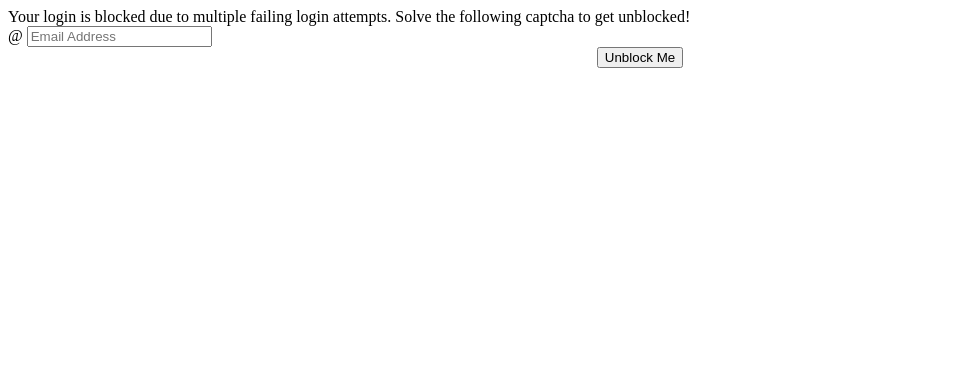
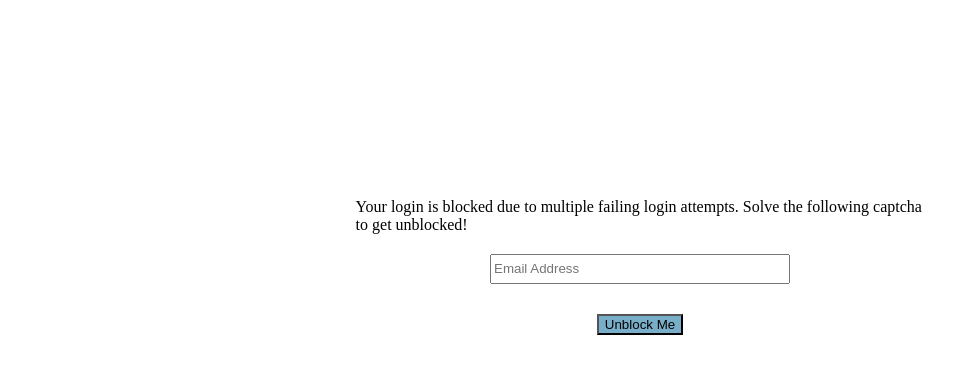
Before and after one commit to foundertherapy/django-users-plus, a Django app: template accountsplus/templates/accounts/locked_out.html in a window 1280 px wide. Shown: the top 374 px of the page, without its empty margins (0-975 px from the left). Run offline with Django 3.2, Linux system fonts and the light colour scheme; the template is opened without the code that fills it: values that come from a table or form of the project are taken from there, others are empty; parts of the project's set-up code (start-up, migrations or seed data) failed here and were passed over; some libraries are stand-ins or nearby versions.

Commit message:
refactor lockout default html page

```diff
--- a/accountsplus/templates/accounts/locked_out.html
+++ b/accountsplus/templates/accounts/locked_out.html
@@ -3,27 +3,29 @@
 
 {% block content %}
 
-    <div class="col-lg-6 col-lg-offset-3 col-md-6 col-md-offset-3 locked-out-container">
-        <div class="login-message">
-            {% trans "Your login is blocked due to multiple failing login attempts. Solve the following captcha to get unblocked!" %}
+    <div class="locked-out-container">
+        <div class="login-message" style="margin: 0 auto;padding-top: 15%;width: 45%;">
+            Your login is blocked due to multiple failing login attempts. Solve the following captcha to get unblocked!
         </div>
-        <div>
+        <div style="padding-top: 20px;">
             <form action="{{ form.action }}" method="post">
                 {% csrf_token %}
 
-                <div class="input-group">
-                    <span class="input-group-addon">@</span>
-                    <input class="form-control input-lg" id="id_username" maxlength="254" name="username" type="email" placeholder="Email Address" {% if form.username.value %}value="{{ form.username.value }}{% endif %}">
+                <div class="input-group" style="margin: 0 auto;text-align: center">
+                    <input class="form-control input-lg" id="id_username" maxlength="254" name="username" type="email" placeholder="Email Address" {% if form.username.value %}value="{{ form.username.value }}{% endif %}" style="height: 30px;width: 300px;font-size: smaller;">
                 </div>
 
-                <div class="error-list">
+                <div style="text-align: center; padding-top: 15px">
+                     <div class="error-list">
                     {{ form.captcha.errors }}
+                    </div>
+
+                    {{ form.captcha }}
                 </div>
 
-                {{ form.captcha }}
 
-                <div class="form-actions" align="center">
-                    <button type="submit" class="btn btn-default btn-primary">Unblock Me</button>
+                <div class="form-actions" align="center" style="padding-top: 15px;text-align: center">
+                    <button type="submit" class="btn btn-default btn-primary" style="background-color: #79aec8;outline: none;">Unblock Me</button>
                 </div>
             </form>
         </div>
```
